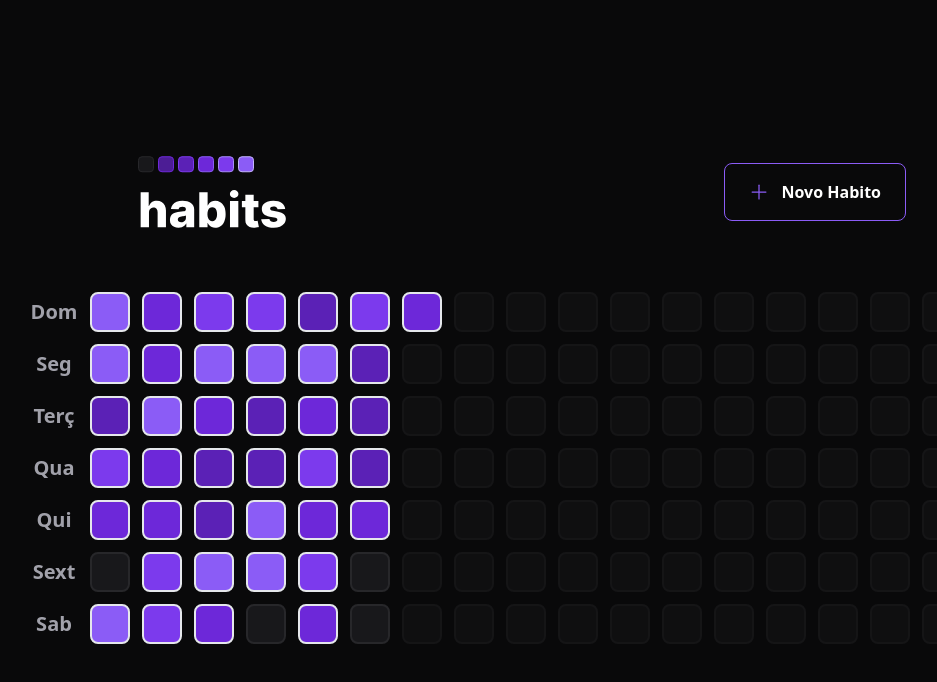
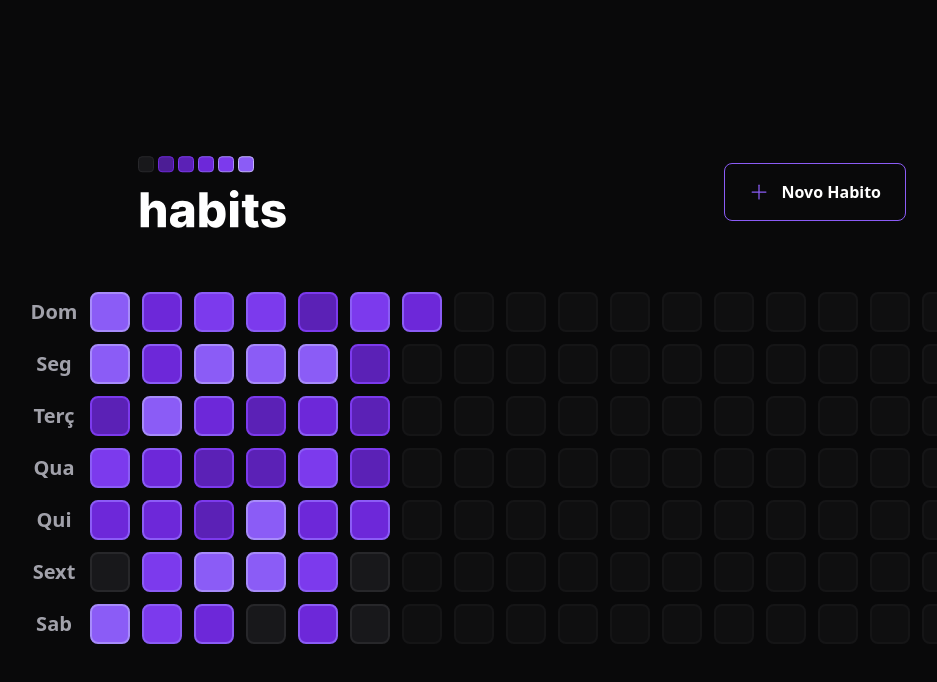
Before and after one commit to erildojs/Habit, a React (Vite) app in the folder web/: page / in a window 1280 px wide. Shown: the top 682 px of the page, without its empty margins (118-1055 px from the left). Built offline with nearby package versions, Linux system fonts and the light colour scheme.

Commit message:
refactor: change bg to border

```diff
--- a/web/src/components/HabitDay.tsx
+++ b/web/src/components/HabitDay.tsx
@@ -15,11 +15,11 @@ export function HabitDay({completed, amount}: HabitDayProps) {
     <Popover.Root>
       <Popover.Trigger className={clsx('h-10 w-10 border-2 rounded-lg', {
       'bg-zinc-900 border-zinc-800': completedPercentage === 0,
-      'bg-violet-900 bg-violet-700': completedPercentage > 0 && completedPercentage < 20,
-      'bg-violet-800 bg-violet-600': completedPercentage >= 20 && completedPercentage < 40,
-      'bg-violet-700 bg-violet-500': completedPercentage >= 40 && completedPercentage < 60,
-      'bg-violet-600 bg-violet-500': completedPercentage >= 60 && completedPercentage < 80,
-      'bg-violet-500 bg-violet-400': completedPercentage >= 80,
+      'bg-violet-900 border-violet-700': completedPercentage > 0 && completedPercentage < 20,
+      'bg-violet-800 border-violet-600': completedPercentage >= 20 && completedPercentage < 40,
+      'bg-violet-700 border-violet-500': completedPercentage >= 40 && completedPercentage < 60,
+      'bg-violet-600 border-violet-500': completedPercentage >= 60 && completedPercentage < 80,
+      'bg-violet-500 border-violet-400': completedPercentage >= 80,
       })} />
 
       <Popover.Portal>
```
